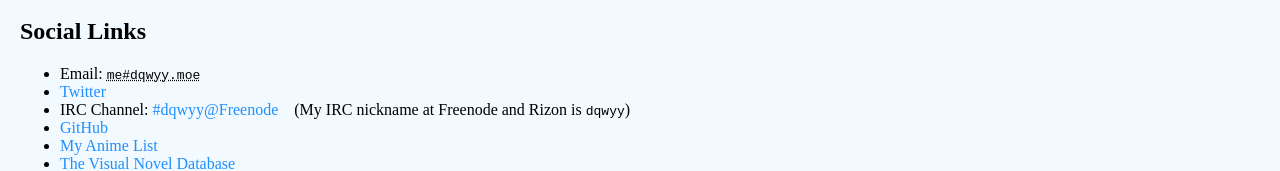
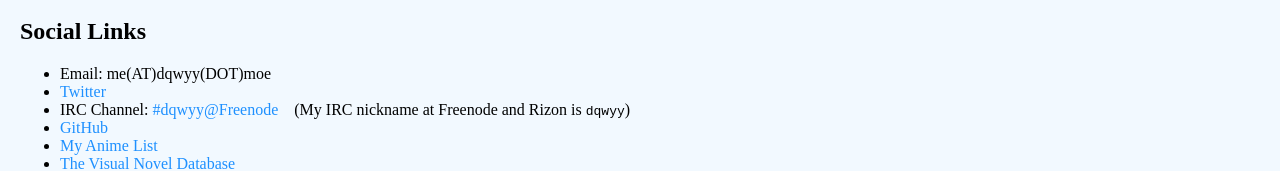
Before and after one commit to dqwyy/AboutMe, a plain HTML site: page index.html in a window 1280 px wide. Shown: the part 402-573 px from the top of the page. Drawn offline with Linux system fonts and the light colour scheme.

Commit message:
Update index.html

```diff
--- a/index.html
+++ b/index.html
@@ -40,7 +40,7 @@
 
 <h2>Social Links</h2>
 <ul>
-	<li>Email: <code><abbr title="replace # with @">me#dqwyy.moe</abbr></code></li>
+	<li>Email: me(AT)dqwyy(DOT)moe</li>
 	<li><a target="_blank" href="https://twitter.com/dqwyy1997">Twitter</a></li>
 	<li>IRC Channel: <a href="irc://irc.freenode.net/dqwyy">#dqwyy@Freenode</a>&emsp;(My IRC nickname at Freenode and Rizon is <code>dqwyy</code>)</li>
 	<li><a target="_blank" href="https://github.com/dqwyy">GitHub</a></li>
```
